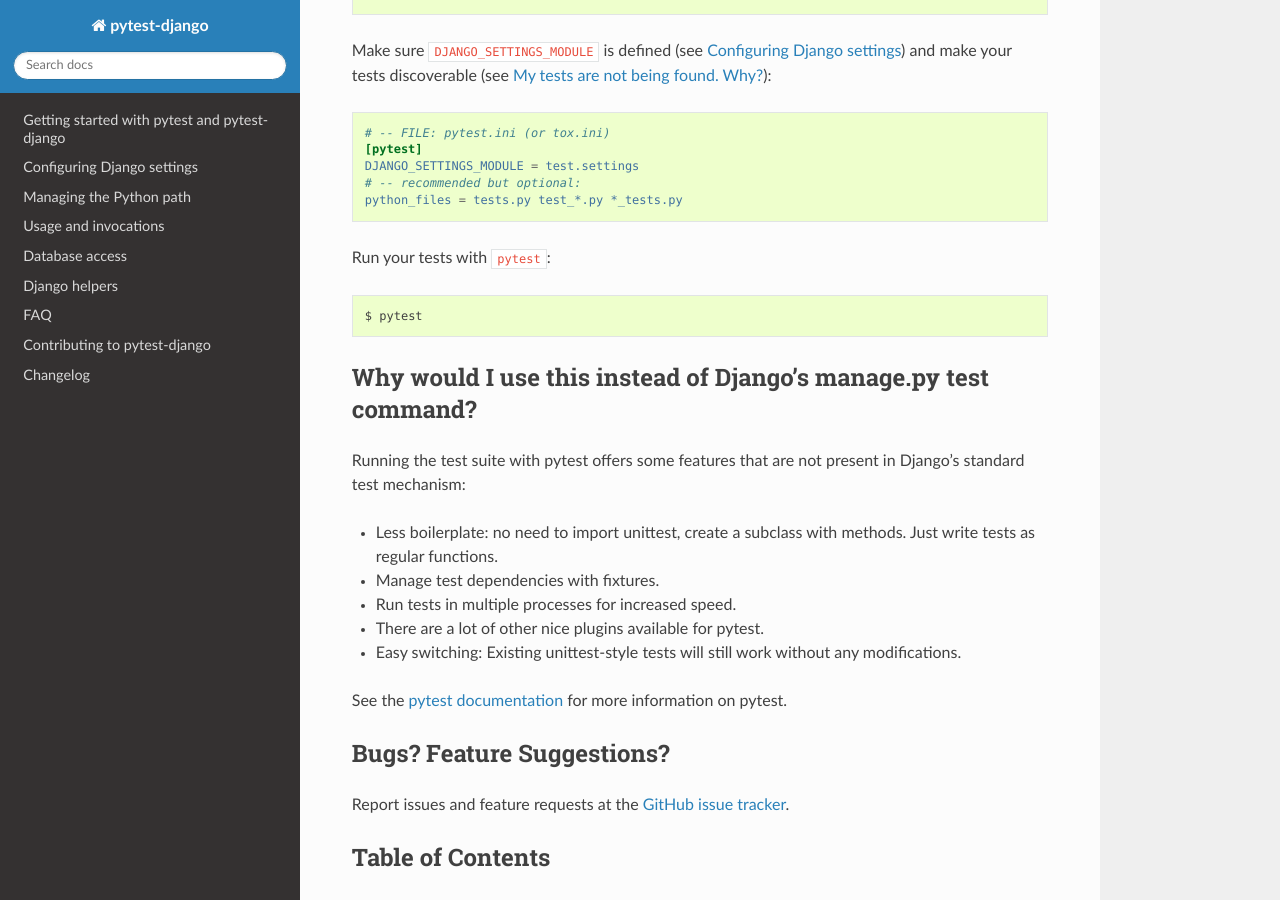
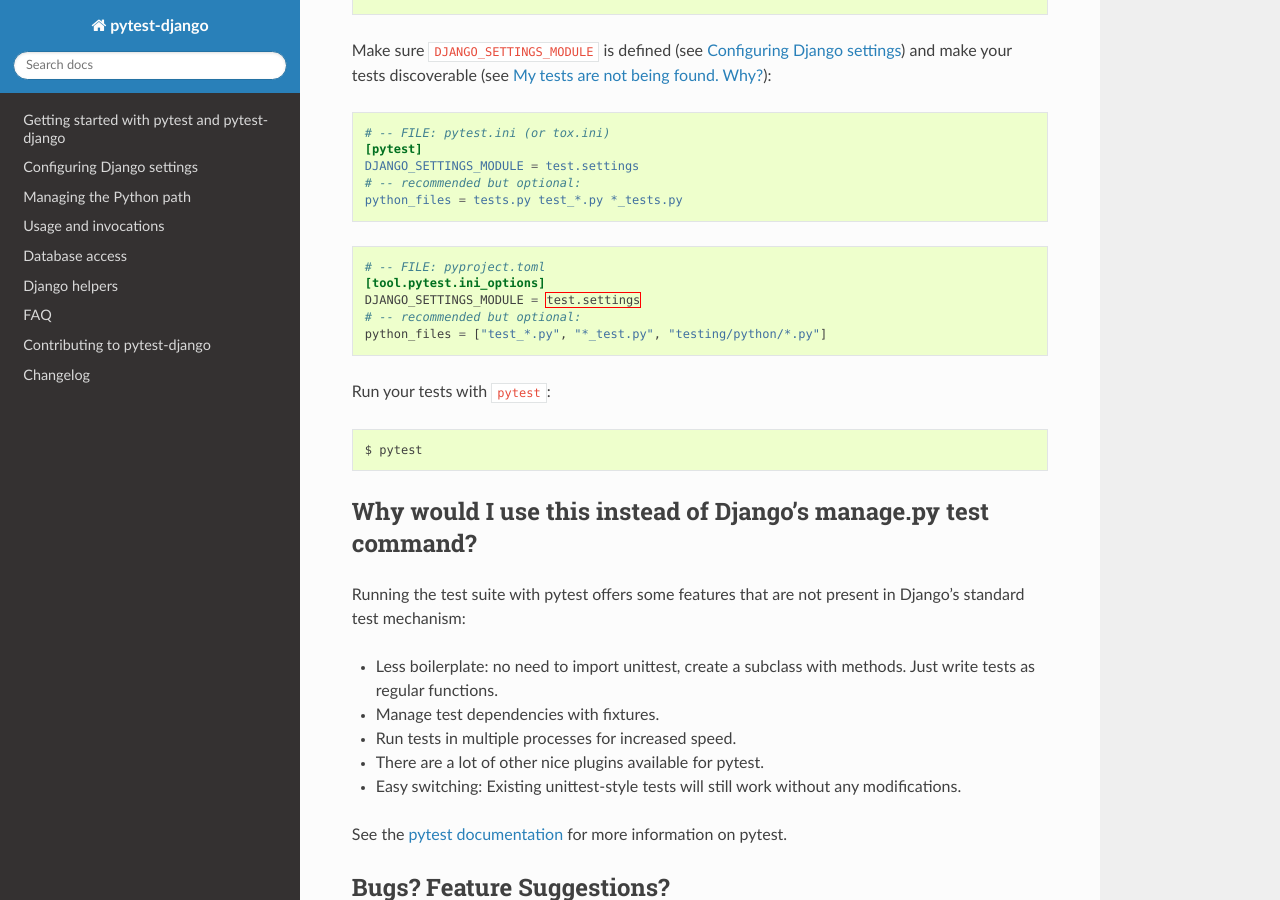
Before and after one commit to pytest-dev/pytest-django, a Sphinx documentation site: the page built from docs/index.rst, in a window 1280 px wide and 900 px high, scrolled down 316 px. Built offline with Sphinx 7.4.7 and the Read the Docs theme 2.0.0, drawn with Linux system fonts in a browser that asks for light colours.

Commit message:
add example to use with pyproject

```diff
--- a/docs/index.rst
+++ b/docs/index.rst
@@ -26,6 +26,14 @@
    DJANGO_SETTINGS_MODULE = test.settings
    # -- recommended but optional:
    python_files = tests.py test_*.py *_tests.py
+
+.. code-block:: toml
+
+   # -- FILE: pyproject.toml
+   [tool.pytest.ini_options]
+   DJANGO_SETTINGS_MODULE = test.settings
+   # -- recommended but optional:
+   python_files = ["test_*.py", "*_test.py", "testing/python/*.py"]
 
 Run your tests with ``pytest``:
 
```
